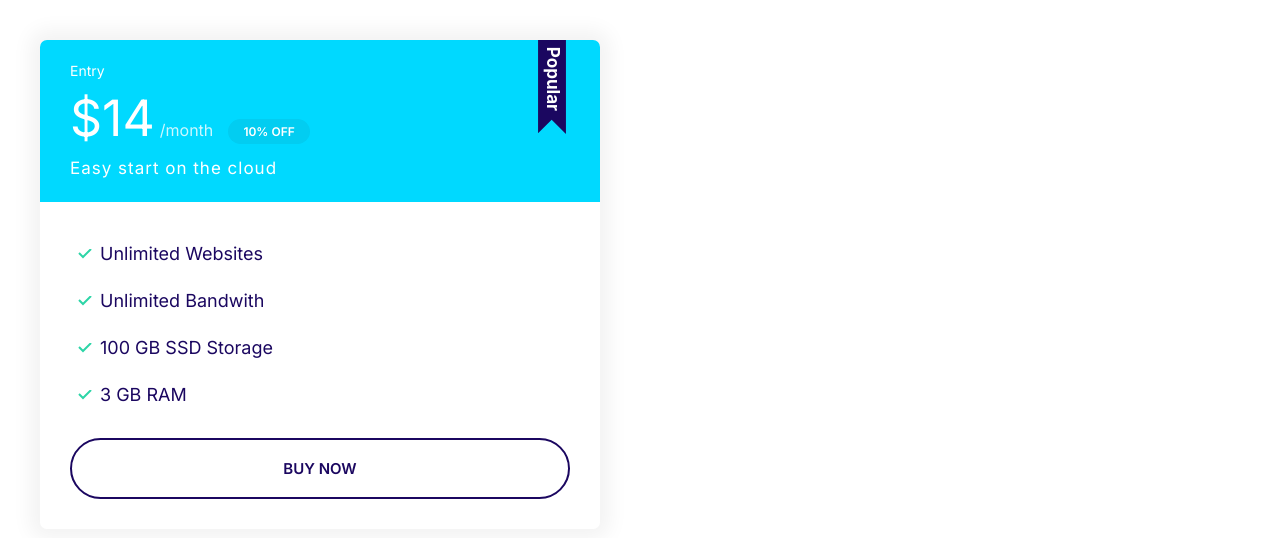
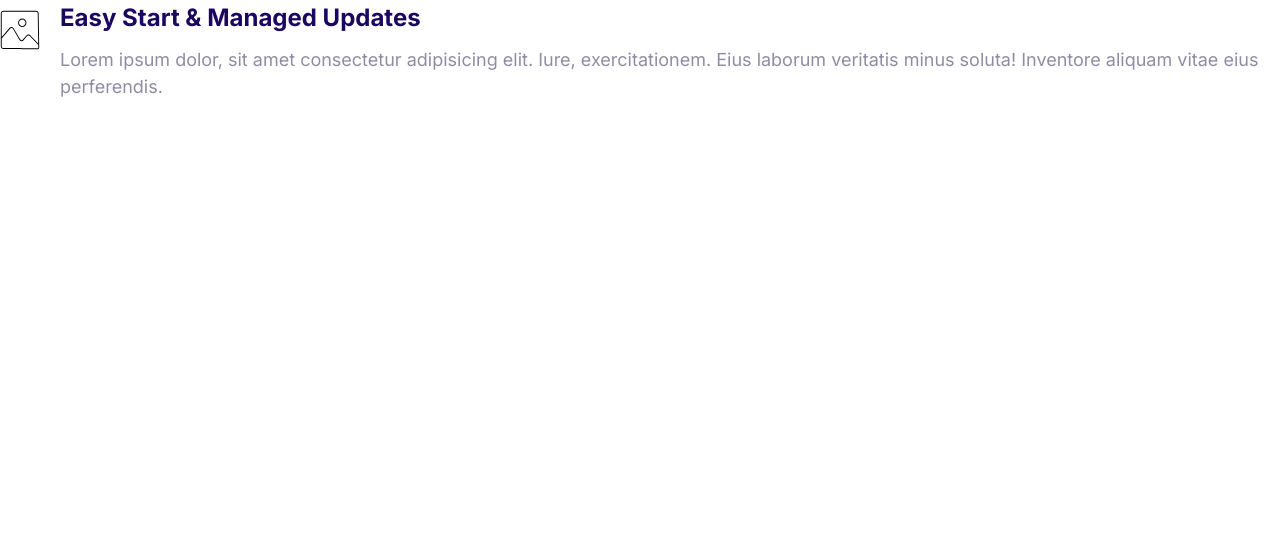
Before and after one commit to fayemoon/Moshify-project, a plain HTML site: page index.html in a window 1280 px wide. Drawn offline with Linux system fonts and the light colour scheme.

Commit message:
Build the media-object component.

```diff
--- a/css/styles.css
+++ b/css/styles.css
@@ -369,3 +369,21 @@ a {
     font-size: 1.7rem;
   }
 }
+
+/* Media */
+
+.media {
+  display: flex;
+}
+
+.media__title {
+  margin-top: 0;
+}
+
+.media__body {
+  margin: 0 2rem;
+}
+
+.media__image {
+  margin-top: 1rem;
+}
--- a/index.html
+++ b/index.html
@@ -14,26 +14,19 @@
     <link rel="stylesheet" href="css/styles.css" />
   </head>
   <body>
-    <div class="plan plan--popular">
-      <div style="width: 50%; padding: 4rem">
-        <div class="card card--secondary">
-          <header class="card__header">
-            <h3 class="plan__name">Entry</h3>
-            <span class="plan__price">$14</span>
-            <span class="plan__billing-cycle">/month</span>
-            <span class="badge badge--secondary badge--small">10% OFF</span>
-            <span class="plan__description">Easy start on the cloud</span>
-          </header>
-          <div class="card__body">
-            <ul class="list list--tick">
-              <li class="list__item">Unlimited Websites</li>
-              <li class="list__item">Unlimited Bandwith</li>
-              <li class="list__item">100 GB SSD Storage</li>
-              <li class="list__item">3 GB RAM</li>
-            </ul>
-            <button class="btn btn--outline btn--block">Buy Now</button>
-          </div>
-        </div>
+    <div class="media">
+      <div class="media__image">
+        <svg class="icon icon--primary">
+          <use xlink:href="images/sprite.svg#snap"></use>
+        </svg>
+      </div>
+      <div class="media__body">
+        <h3 class="media__title">Easy Start & Managed Updates</h3>
+        <p>
+          Lorem ipsum dolor, sit amet consectetur adipisicing elit. Iure,
+          exercitationem. Eius laborum veritatis minus soluta! Inventore aliquam
+          vitae eius perferendis.
+        </p>
       </div>
     </div>
   </body>
```
Also changed, not shown: components/media-objects.html (added, +15 -0 lines).
